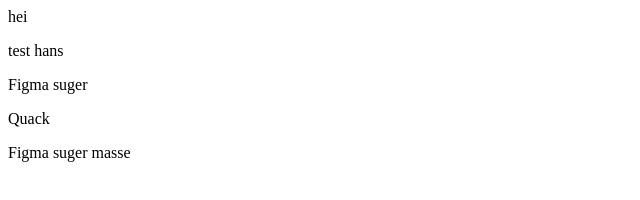
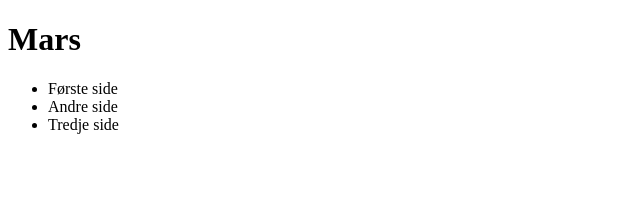
Before and after one commit to Betina9/Planet-prosjekt-Mars, a plain HTML site: page index.html in a window 1280 px wide. Shown: the whole page, without its empty margins (0-640 px from the left). Drawn offline with Linux system fonts and the light colour scheme.

Commit message:
La inn nav linker til header

```diff
--- a/index.html
+++ b/index.html
@@ -3,15 +3,18 @@
   <head>
     <meta charset="UTF-8" />
     <meta name="viewport" content="width=device-width, initial-scale=1.0" />
-    <title>Document</title>
+    <title>Mars</title>
   </head>
   <body>
-    <header>hei</header>
-    <p>test hans</p>
-    <p>Figma suger</p>
-
-    <p>Quack</p>
-    <p>Figma suger masse</p>
-
+    <header>
+      <h1>Mars</h1>
+      <nav class="navbar">
+        <ul class="nav-linker">
+          <li href="Første side">Første side</li>
+          <li href="Andre side">Andre side</li>
+          <li href="Tredje side">Tredje side</li>
+        </ul>
+      </nav>
+    </header>
   </body>
 </html>
```
